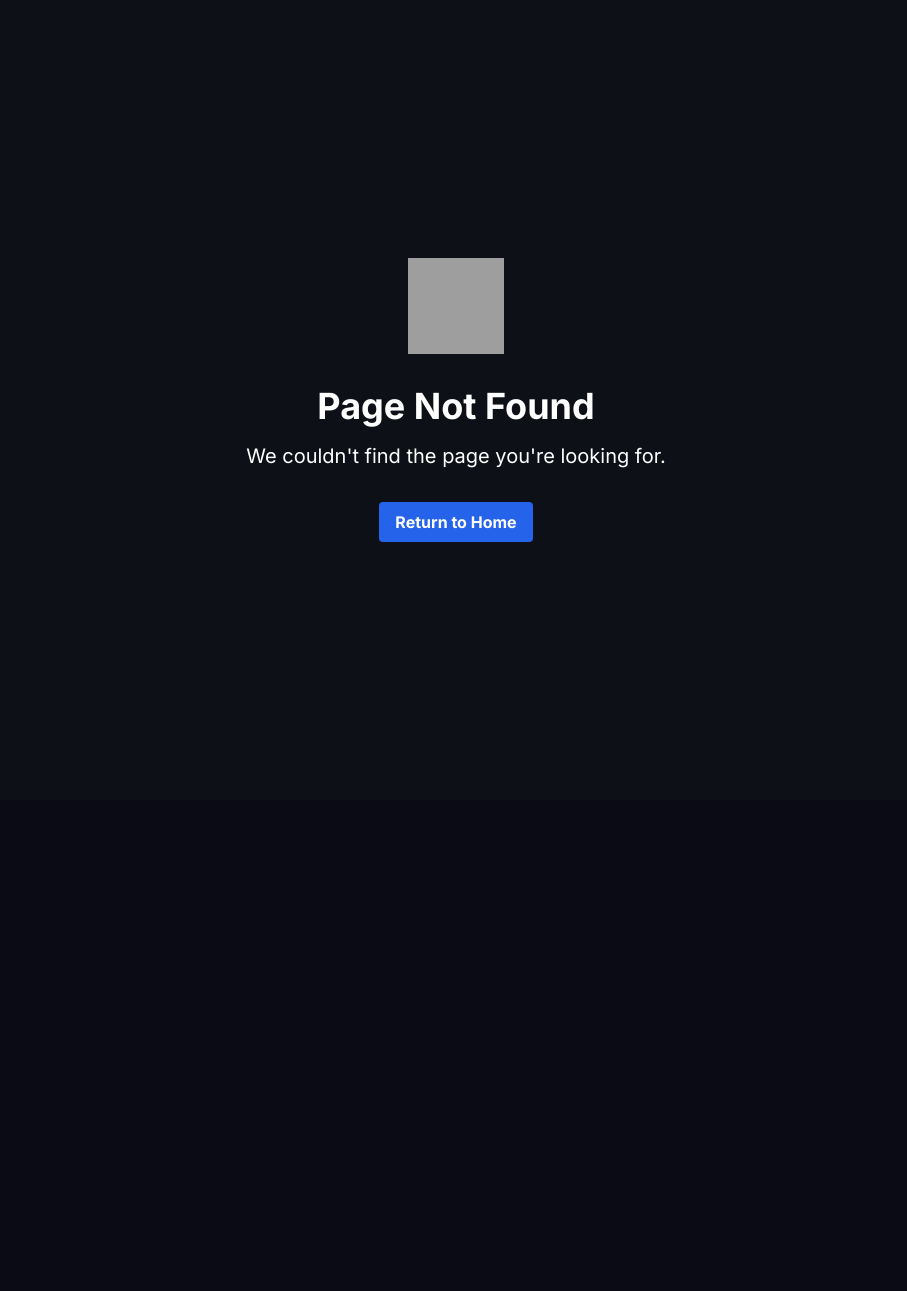
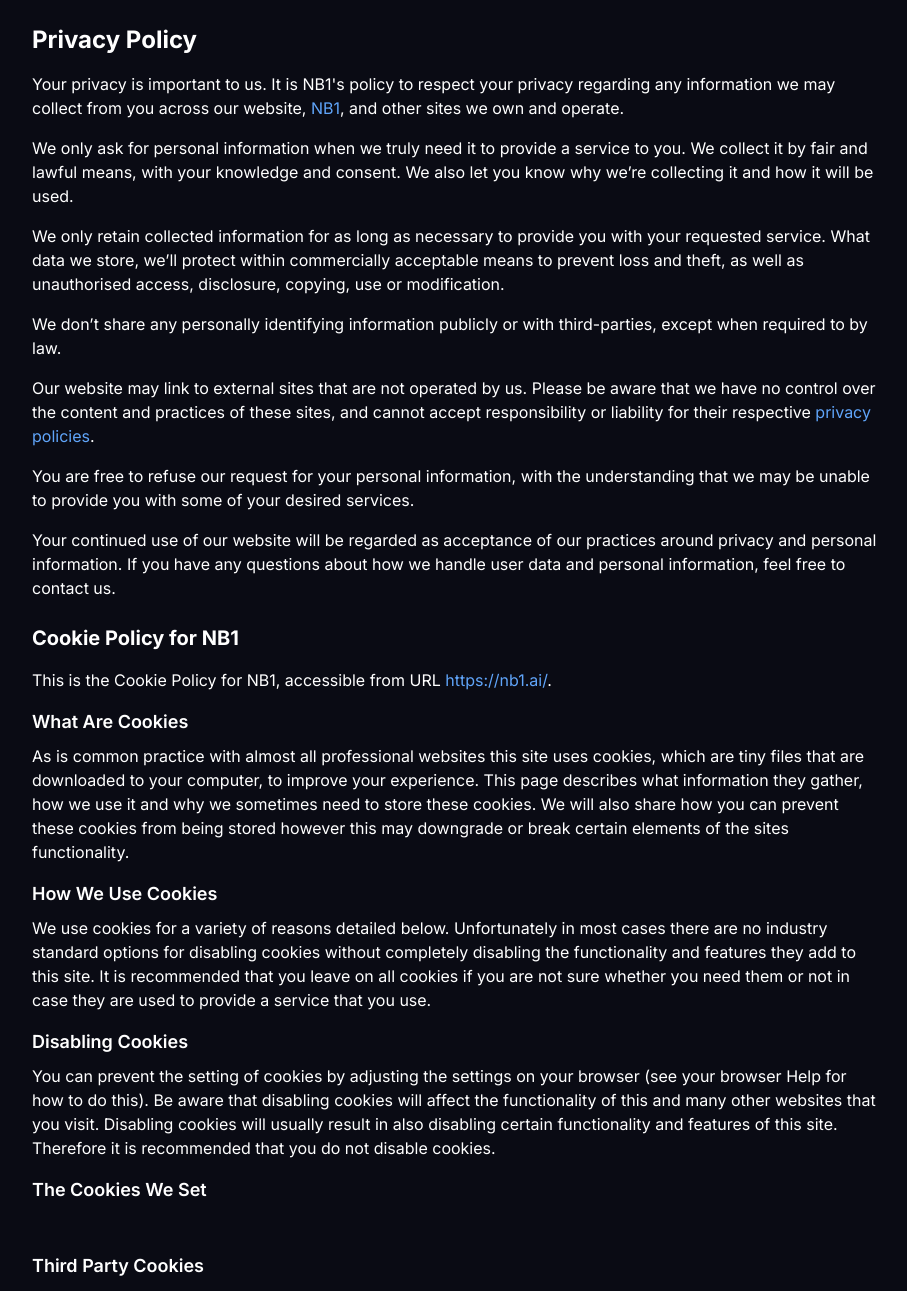
Before and after one commit to Kelviny-Jesus/nb1-site, a Next.js app: page /privacy-policy in a window 1280 px wide. Before the commit this address had no page. Shown: the top 1291 px of the page, without its empty margins (184-1091 px from the left). Before the commit the page ends 800 px from the top, so only its background shows below. Built offline with nearby package versions, Linux system fonts and the light colour scheme; grey boxes are pictures that could not be loaded.

Commit message:
Create page.tsx
privacy policy page

```diff
--- /dev/null
+++ b/app/privacy-policy/page.tsx
@@ -0,0 +1,146 @@
+"use client";
+
+export default function PrivacyPolicy() {
+  return (
+    <div className="container mx-auto p-6 max-w-4xl text-white bg-[#0A0B14] min-h-screen">
+      <h2 className="text-2xl font-bold mb-4">
+        Privacy Policy
+      </h2>
+      <p className="mb-4">
+        Your privacy is important to us. It is NB1's policy to respect your privacy regarding any
+        information we may collect from you across our website,{" "}
+        <a href="https://nb1.ai/" className="text-blue-400 hover:underline">
+          NB1
+        </a>
+        , and other sites we own and operate.
+      </p>
+      <p className="mb-4">
+        We only ask for personal information when we truly need it to provide a service to you. We
+        collect it by fair and lawful means, with your knowledge and consent. We also let you know
+        why we’re collecting it and how it will be used.
+      </p>
+      <p className="mb-4">
+        We only retain collected information for as long as necessary to provide you with your
+        requested service. What data we store, we’ll protect within commercially acceptable means to
+        prevent loss and theft, as well as unauthorised access, disclosure, copying, use or
+        modification.
+      </p>
+      <p className="mb-4">
+        We don’t share any personally identifying information publicly or with third-parties, except
+        when required to by law.
+      </p>
+      <p className="mb-4">
+        Our website may link to external sites that are not operated by us. Please be aware that we
+        have no control over the content and practices of these sites, and cannot accept
+        responsibility or liability for their respective{" "}
+        <a
+          href="https://privacypolicies.in/"
+          rel="noopener noreferrer"
+          target="_blank"
+          className="text-blue-400 hover:underline"
+        >
+          privacy policies
+        </a>
+        .
+      </p>
+      <p className="mb-4">
+        You are free to refuse our request for your personal information, with the understanding
+        that we may be unable to provide you with some of your desired services.
+      </p>
+      <p className="mb-4">
+        Your continued use of our website will be regarded as acceptance of our practices around
+        privacy and personal information. If you have any questions about how we handle user data
+        and personal information, feel free to contact us.
+      </p>
+      <h2 className="text-xl font-bold mt-6 mb-4">
+        Cookie Policy for NB1
+      </h2>
+      <p className="mb-4">
+        This is the Cookie Policy for NB1, accessible from URL{" "}
+        <a href="https://nb1.ai/" className="text-blue-400 hover:underline">
+          https://nb1.ai/
+        </a>
+        .
+      </p>
+      <h3 className="text-lg font-semibold mt-4 mb-2">
+        What Are Cookies
+      </h3>
+      <p className="mb-4">
+        As is common practice with almost all professional websites this site uses cookies, which
+        are tiny files that are downloaded to your computer, to improve your experience. This page
+        describes what information they gather, how we use it and why we sometimes need to store
+        these cookies. We will also share how you can prevent these cookies from being stored
+        however this may downgrade or break certain elements of the sites functionality.
+      </p>
+      <h3 className="text-lg font-semibold mt-4 mb-2">
+        How We Use Cookies
+      </h3>
+      <p className="mb-4">
+        We use cookies for a variety of reasons detailed below. Unfortunately in most cases there
+        are no industry standard options for disabling cookies without completely disabling the
+        functionality and features they add to this site. It is recommended that you leave on all
+        cookies if you are not sure whether you need them or not in case they are used to provide a
+        service that you use.
+      </p>
+      <h3 className="text-lg font-semibold mt-4 mb-2">
+        Disabling Cookies
+      </h3>
+      <p className="mb-4">
+        You can prevent the setting of cookies by adjusting the settings on your browser (see your
+        browser Help for how to do this). Be aware that disabling cookies will affect the
+        functionality of this and many other websites that you visit. Disabling cookies will usually
+        result in also disabling certain functionality and features of this site. Therefore it is
+        recommended that you do not disable cookies.
+      </p>
+      <h3 className="text-lg font-semibold mt-4 mb-2">
+        The Cookies We Set
+      </h3>
+      <p className="mb-4">
+        <br />
+      </p>
+      <h3 className="text-lg font-semibold mt-4 mb-2">
+        Third Party Cookies
+      </h3>
+      <p className="mb-4">
+        In some special cases we also use cookies provided by trusted third parties. The following
+        section details which third party cookies you might encounter through this site.
+      </p>
+      <p className="mb-4">
+        <br />
+      </p>
+      <h3 className="text-lg font-semibold mt-4 mb-2">
+        User's Responsibilities
+      </h3>
+      <p className="mb-4">
+        The user undertakes the responsibility to make appropriate use of the contents and
+        information offered on the site with enunciative, but not imitative, behaviour:
+      </p>
+      <ul className="list-disc pl-5 mb-4">
+        <li>
+          A) Not to engage in activities that are illegal or contrary to good faith and public
+          order;
+        </li>
+        <li>
+          B) Not to spread propaganda or content of a racist, xenophobic or gambling nature, any
+          type of illegal pornography, terrorist claims or against human rights;
+        </li>
+        <li>
+          C) Do not cause damage to physical systems (hardware) and unattainable (software) of NB1,
+          its suppliers or third parties, to introduce or disseminate computer viruses or any other
+          hardware or software systems that are capable of causing damage previously mentioned.
+        </li>
+      </ul>
+      <h3 className="text-lg font-semibold mt-4 mb-2">
+        More Information
+      </h3>
+      <p className="mb-4">
+        Hopefully that has clarified things for you and as was previously mentioned if there is
+        something that you aren't sure whether you need or not it's usually safer to leave cookies
+        enabled in case it does interact with one of the features you use on our site.
+      </p>
+      <p className="mb-4">
+        This policy is effective as of 14 February 2025 19:59.
+      </p>
+    </div>
+  );
+}
```
